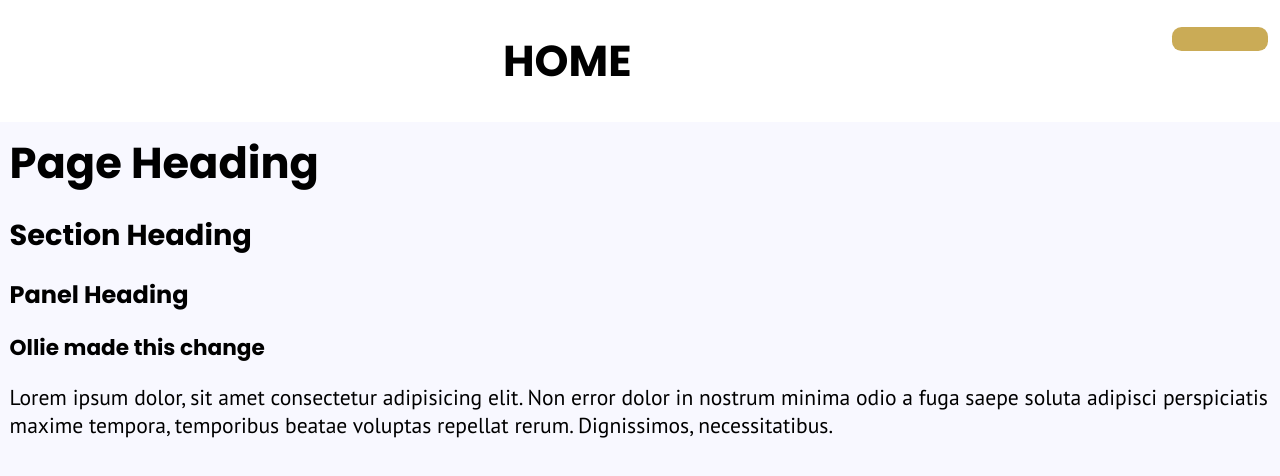
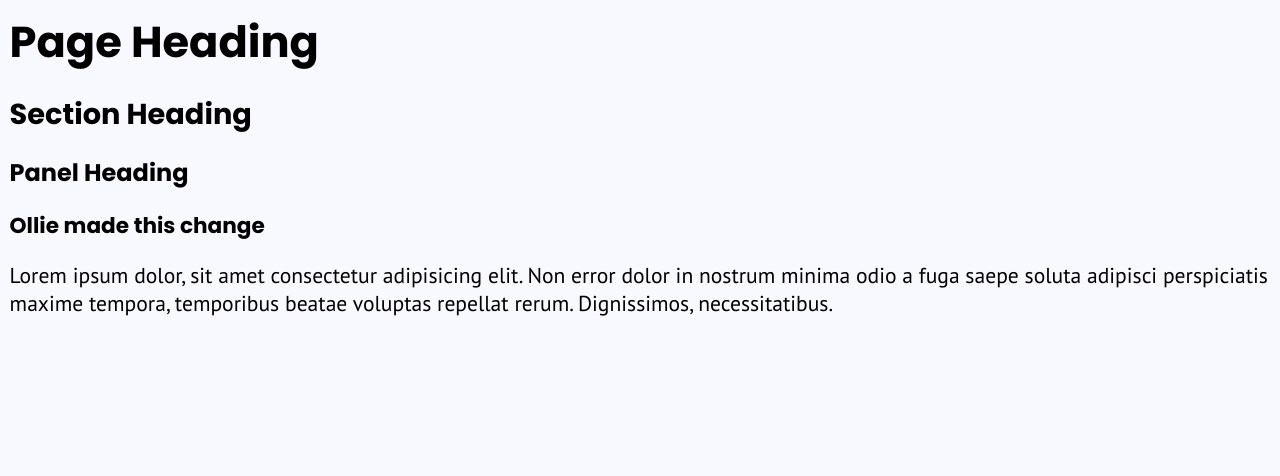
Before and after one commit to nology-tech/verde-client-project, a React (Vite) app: page / in a window 1280 px wide. Shown: the top 476 px of the page. Built offline with nearby package versions, Linux system fonts and the light colour scheme.

Commit message:
Deleted it from the home page

```diff
--- a/src/pages/Home/Home.tsx
+++ b/src/pages/Home/Home.tsx
@@ -1,17 +1,8 @@
-import Header from "../../components/Header/Header";
 import Layout from "../../components/Layout/Layout";
 
 const Home = () => {
   return (
     <Layout>
-      <Header
-        title="HOME"
-        variant="dark"
-        onClick={() => {}}
-        buttonOption={true}
-        buttonLabel=""
-        buttonVariant={"yellow"}
-      />
       <h1>Page Heading</h1>
       <h2>Section Heading</h2>
       <h3>Panel Heading</h3>
```
